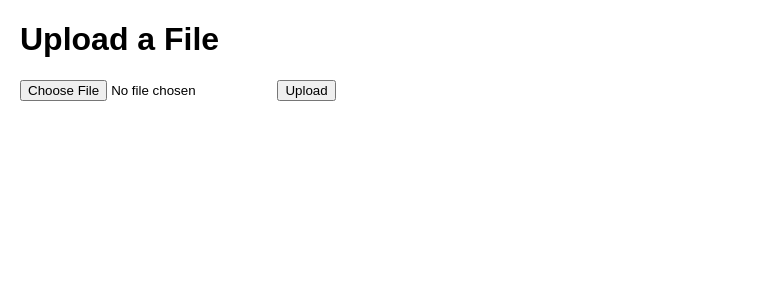
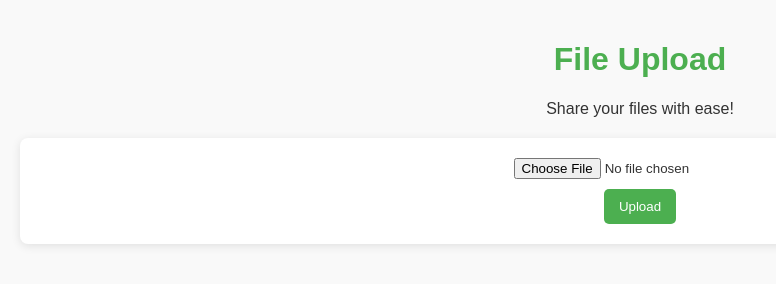
Before and after one commit to mibrahim18/sharer, a website: page public/index.html in a window 1280 px wide. Shown: the whole page, without its empty margins (0-776 px from the left). Drawn offline with Linux system fonts and the light colour scheme.

Commit message:
adding css

```diff
--- a/public/index.html
+++ b/public/index.html
@@ -7,7 +7,46 @@
     <style>
       body {
         font-family: Arial, sans-serif;
-        margin: 20px;
+        margin: 0;
+        padding: 20px;
+        background-color: #f9f9f9;
+        color: #333;
+      }
+      header {
+        text-align: center;
+        margin-bottom: 20px;
+      }
+      h1 {
+        color: #4caf50;
+      }
+      form {
+        display: flex;
+        flex-direction: column;
+        align-items: center;
+        background: white;
+        border-radius: 8px;
+        box-shadow: 0 2px 10px rgba(0, 0, 0, 0.1);
+        padding: 20px;
+      }
+      input[type="file"] {
+        margin-bottom: 10px;
+      }
+      button {
+        background-color: #4caf50;
+        color: white;
+        border: none;
+        padding: 10px 15px;
+        border-radius: 5px;
+        cursor: pointer;
+        transition: background-color 0.3s;
+      }
+      button:hover {
+        background-color: #45a049;
+      }
+      #statusMessage {
+        margin-top: 15px;
+        font-weight: bold;
+        transition: opacity 0.5s;
       }
       .error {
         color: red;
@@ -25,10 +64,21 @@
       #downloadLink {
         margin-top: 10px;
       }
+      #copyButton {
+        margin-top: 10px;
+        background-color: #008cba;
+      }
+      #copyButton:hover {
+        background-color: #007bb5;
+      }
     </style>
   </head>
   <body>
-    <h1>Upload a File</h1>
+    <header>
+      <h1>File Upload</h1>
+      <p>Share your files with ease!</p>
+    </header>
+
     <form id="uploadForm" enctype="multipart/form-data">
       <input type="file" name="file" id="fileInput" required />
       <button type="submit">Upload</button>
@@ -37,7 +87,7 @@
     <h3 id="statusMessage"></h3>
     <div id="errorDetails" class="error"></div>
     <div id="downloadLink"></div>
-    <!-- Container for the download link -->
+    <button id="copyButton" style="display: none">Copy Download Link</button>
 
     <script>
       document
@@ -82,6 +132,19 @@
             downloadLink.innerText = "Download your file"; // Set link text
             downloadLink.target = "_blank"; // Open link in a new tab
             downloadLinkContainer.appendChild(downloadLink); // Add link to the container
+
+            // Show the copy button
+            const copyButton = document.getElementById("copyButton");
+            copyButton.style.display = "block"; // Show the button
+            copyButton.onclick = () => {
+              navigator.clipboard.writeText(result.fileUrl).then(() => {
+                document.getElementById("statusMessage").innerText =
+                  "Link copied to clipboard!";
+                document
+                  .getElementById("statusMessage")
+                  .classList.add("success");
+              });
+            };
           } catch (error) {
             document.getElementById("statusMessage").innerText =
               "Error uploading file:";
```
